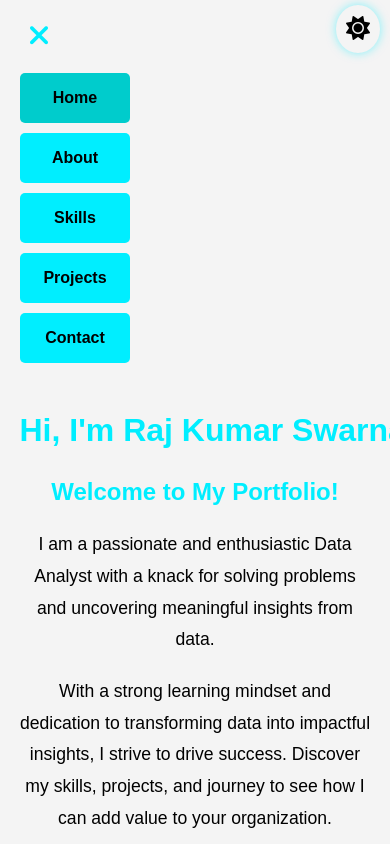
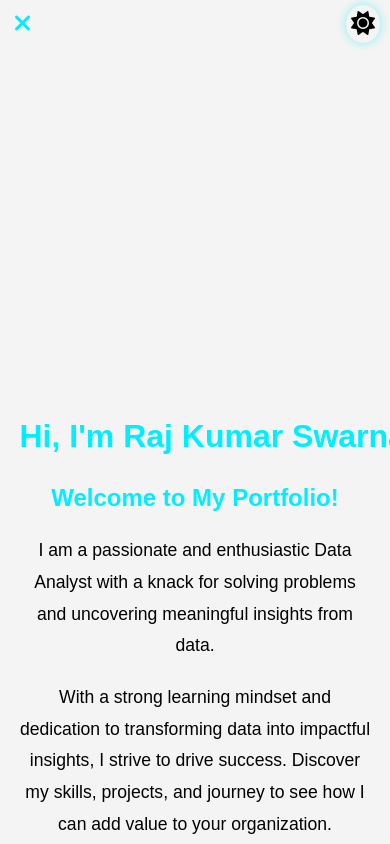
Before and after one commit to Rajkumar-dataanalyst/RajkumarSwarnaPortfolio.com, a plain HTML site: page index.html in a window 390 px wide. Both pictures are taken after a click on the button 42 px from the left and 36 px from the top of the page. Shown: the top 844 px of the page. Drawn offline with Linux system fonts and the light colour scheme.

Commit message:
Update styles.css

```diff
--- a/styles.css
+++ b/styles.css
@@ -941,7 +941,7 @@ body.light-mode .top-bar {
 
 /* Ensure space between top bar and first section */
 .full-page {
-  padding-top: 1px !important;
+  padding-top: 100px !important;
 }
 
 
@@ -999,3 +999,30 @@ body.light-mode .top-bar {
     display: flex;
   }
 }
+
+
+@media (max-width: 768px) {
+  .top-bar {
+    padding: 5px 10px;
+    height: auto;
+    flex-direction: row;
+    align-items: center;
+    justify-content: space-between;
+  }
+
+  .hamburger,
+  .theme-icon {
+    font-size: 1.5em;
+    padding: 5px;
+    margin: 0;
+  }
+
+  .toggle-container {
+    margin-top: 0;
+    align-self: center;
+  }
+
+  .section-boxes {
+    top: 50px; /* adjusted for reduced height */
+  }
+}
```
